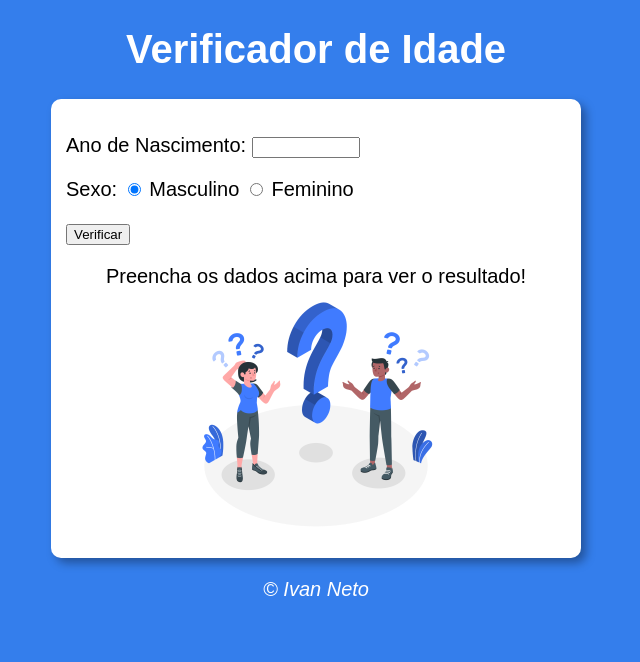
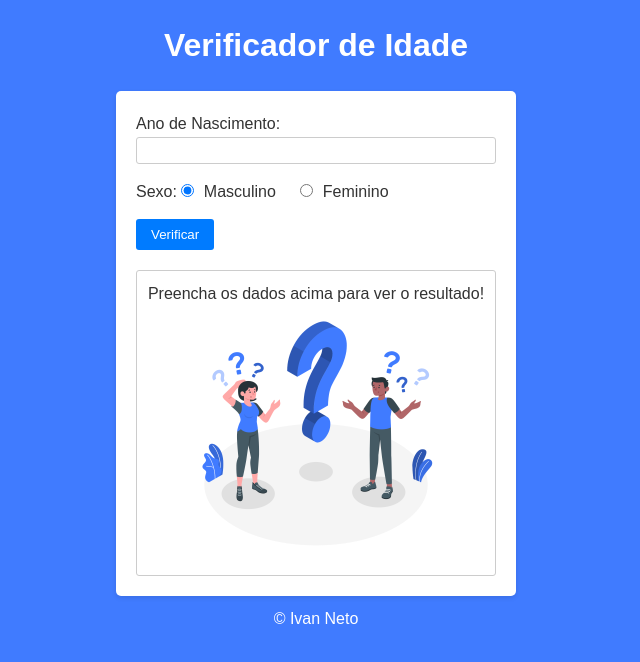
Before and after one commit to ivansinetto/Cursos, a plain HTML site: page Cursos/JavaScript/Aulas/aula12ex/ex015/index.html in a window 1280 px wide. Shown: the whole page, without its empty margins (324-964 px from the left). Drawn offline with Linux system fonts and the light colour scheme.

Commit message:
Update noturno kkk

```diff
--- a/Cursos/JavaScript/Aulas/aula12ex/ex015/index.html
+++ b/Cursos/JavaScript/Aulas/aula12ex/ex015/index.html
@@ -11,21 +11,21 @@
         <h1>Verificador de Idade</h1>
     </header>
     <section>
-        <div>
+        <div class="main">
             <p>
                 Ano de Nascimento:
                 <input type="number" id="txtano" min="0">
             </p>
-            <p>
+            <p id="sexo">
                 Sexo:
                 <input type="radio" name="radsex" id="masc" checked>
                 <label for="masc">Masculino</label>
                 <input type="radio" name="radsex" id="fem">
                 <label for="fem">Feminino</label>
             </p>
-            <p>
+            <div class="button_container">
                 <input type="button" value="Verificar" onclick="verificar()">
-            </p>
+            </div>
         </div>
         <div id="res">
             Preencha os dados acima para ver o resultado!
--- a/Cursos/JavaScript/Aulas/aula12ex/ex015/script.js
+++ b/Cursos/JavaScript/Aulas/aula12ex/ex015/script.js
@@ -3,6 +3,7 @@ var img = document.createElement('img')
 img.setAttribute('id', 'foto')
 img.setAttribute('src', 'img/apresentacao.png')
 res.appendChild(img)
+document.body.style.background = '#407BFF'
 function verificar() {
     var data = new Date()
     var ano = data.getFullYear()
@@ -19,42 +20,55 @@ function verificar() {
             if (idade >= 0 && idade < 4) {
                 //Bebê
                 img.setAttribute('src', 'img/bebemenino.png')
+                document.body.style.background = '#7E57C2'
             } else if (idade >= 5 && idade < 15){
                 //Criança
                 img.setAttribute('src', 'img/menino.png')
+                document.body.style.background = '#92E3A9'
             } else if (idade >=15 && idade < 18) {
                 //Adolescente
                 img.setAttribute('src', 'img/adolescentemasculino.png')
+                document.body.style.background = '#FFC727'
             } else if (idade >=18 && idade < 50) {
                 //Adulto
                 img.setAttribute('src', 'img/homem.png')
+                document.body.style.background = '#C53F3F'
             } else if (idade >=50 && idade < 120) {
                 //Idoso
                 img.setAttribute('src', 'img/idoso.png')
+                document.body.style.background = '#90CAF9'
             } else {
                 window.alert('[Erro] Selecione uma idade abaixo de 120 anos')
                 img.setAttribute('src', 'img/erro.png')
+                document.body.style.background = '#CC2323'
             }
         } else if (fsex[1].checked) {
             genero = 'Mulher'
             if (idade >= 0 && idade < 4) {
                 //Bebê
                 img.setAttribute('src', 'img/bebemenina.png')
+                document.body.style.background = '#7E57C2'
             } else if (idade >= 5 && idade < 15){
                 //Criança
                 img.setAttribute('src', 'img/menina.png')
+                document.body.style.background = '#92E3A9'
             } else if (idade >=15 && idade < 18) {
                 //Adolescente
                 img.setAttribute('src', 'img/adolescentefemenino.png')
+                document.body.style.background = '#FFC727'
             } else if (idade >=18 && idade < 50) {
                 //Adulto
                 img.setAttribute('src', 'img/mulher.png')
+                document.body.style.background = '#C53F3F'
             } else if (idade >=50 && idade < 120) {
                 //Idoso
                 img.setAttribute('src', 'img/idosa.png')
+                document.body.style.background = '#90CAF9'
             } else {
+                //Alerta e Erro
                 window.alert('[Erro] Selecione uma idade abaixo de 120 anos')
                 img.setAttribute('src', 'img/erro.png')
+                document.body.style.background = '#CC2323'
             }
         }
         if (fsex[0].checked) {
@@ -63,6 +77,5 @@ function verificar() {
             res.innerHTML = `<p>Você uma ${genero} com ${idade} anos</p>`
         }
         res.appendChild(img)
-
     }
 }
--- a/Cursos/JavaScript/Aulas/aula12ex/ex015/style.css
+++ b/Cursos/JavaScript/Aulas/aula12ex/ex015/style.css
@@ -8,6 +8,7 @@
 #90CAF9 cor idosos
 */
 
+/*
 body {
     background: rgb(52, 126, 236);
     font: normal 15pt Arial;
@@ -41,3 +42,106 @@ img {
 #txtano {
     width: 100px;
 }
+
+input[type="button"] {
+    background-color: #007bff;
+    color: #fff;
+    border: none;
+    padding: 8px 15px;
+    border-radius: 3px;
+    cursor: pointer;
+    display: block;
+    margin: auto;
+    margin-bottom: 16px;
+}
+
+#res {
+    margin-top: 20px;
+    padding: 10px;
+    border: 1px solid #ccc;
+    background-color: #f9f9f9;
+    border-radius: 3px;
+}
+*/
+
+* {
+    margin: 0;
+    padding: 0;
+    box-sizing: border-box;
+}
+
+
+body {
+    font-family: Arial, sans-serif;
+    color: #333;
+    line-height: 1.6;
+}
+
+
+header {
+    text-align: center;
+    padding: 20px;
+    color: #fff;
+}
+
+section {
+    max-width: 400px;
+    margin: auto;
+    padding: 20px;
+    background-color: #fff;
+    border-radius: 5px;
+    box-shadow: 0 2px 5px rgba(0, 0, 0, 0.1);
+}
+
+p {
+    margin-bottom: 15px;
+}
+
+input[type="number"] {
+    padding: 5px;
+    width: 100%;
+    border: 1px solid #ccc;
+    border-radius: 3px;
+}
+
+input[type="radio"] {
+    margin-right: 5px;
+}
+
+label {
+    margin-right: 20px;
+}
+
+input[type="button"] {
+    background-color: #007bff;
+    color: #fff;
+    border: none;
+    padding: 8px 15px;
+    border-radius: 3px;
+    cursor: pointer;
+}
+
+#res {
+    margin-top: 20px;
+    padding: 10px;
+    border: 1px solid #ccc;
+    border-radius: 3px;
+}
+
+footer {
+    text-align: center;
+    padding: 10px;
+    color: #fff;
+}
+
+img {
+    width: 250px;
+    height: 250px;
+    border: none;
+}
+
+@media (max-width: 768px) {
+    input[type="button"] {
+        width: 100%;
+    }
+}
```
Also changed, not shown: .fleet/run.json (added).
